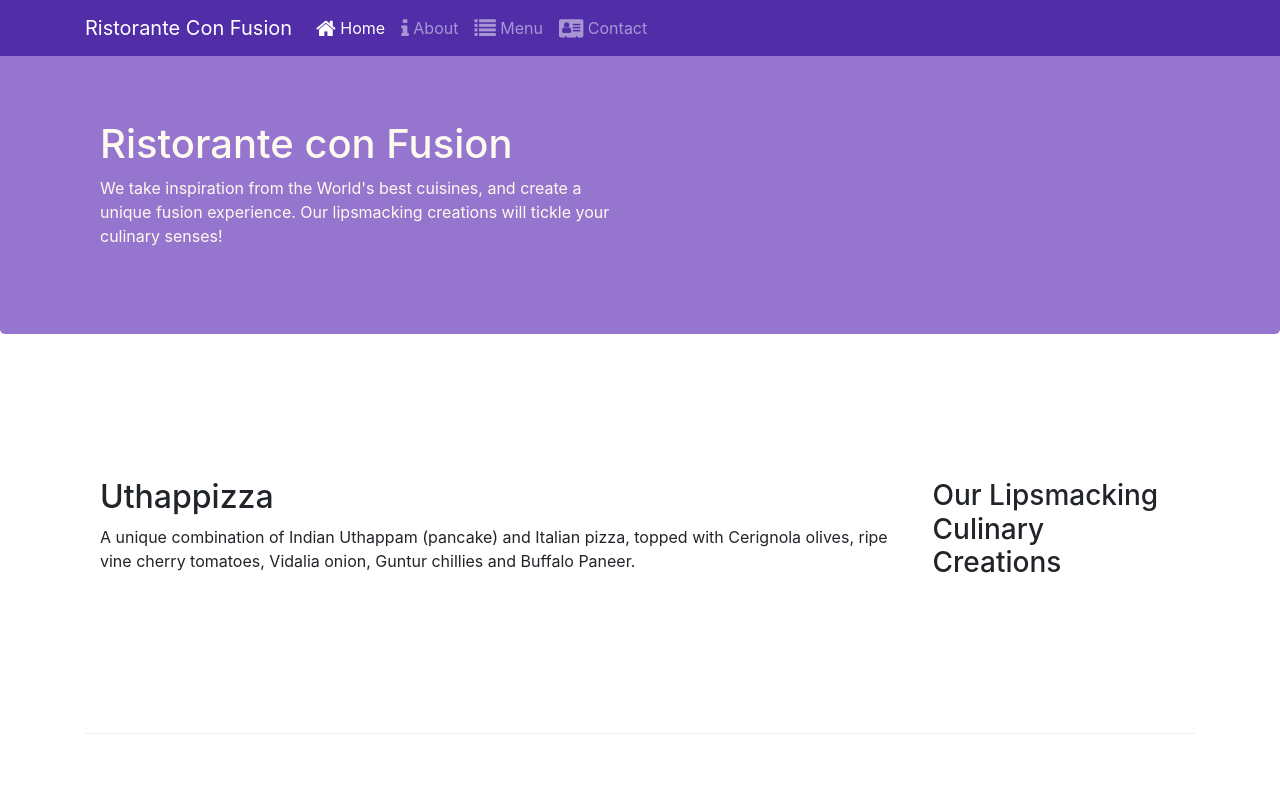
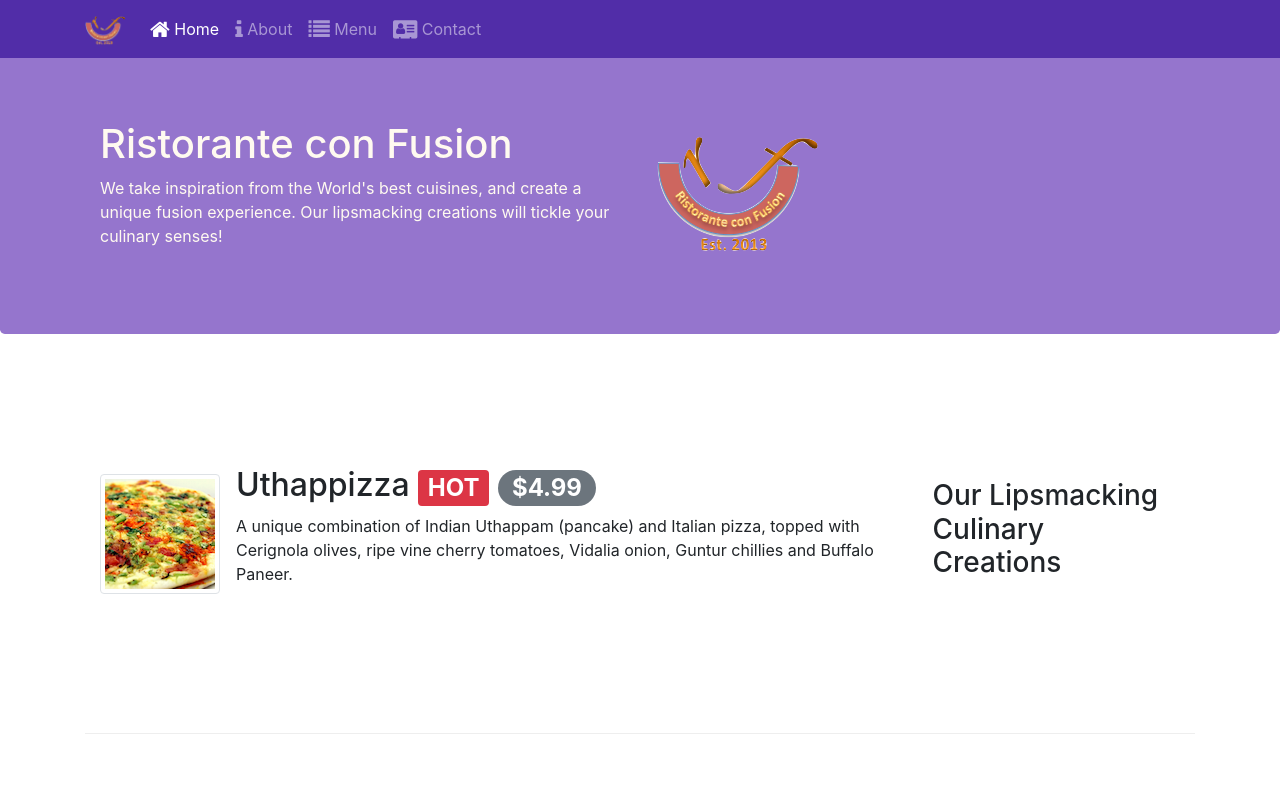
Before and after one commit to RuiqiZ/Bootstrap-4, a website: page index.html in a window 1280 px wide. Shown: the top 800 px of the page. Drawn offline with nearby package versions, Linux system fonts and the light colour scheme.

Commit message:
alerting users

```diff
--- a/index.html
+++ b/index.html
@@ -21,7 +21,7 @@
             <button class="navbar-toggler" type="button" data-toggle="collapse" data-target="#Navbar">
                 <span class="navbar-toggler-icon"></span>
             </button>
-            <a class="navbar-brand" href="#">Ristorante Con Fusion</a>
+            <a class="navbar-brand" href="#"><img src="img/logo.png" height="30" width="41"></a>
             <div class="collapse navbar-collapse" id="Navbar">
                 <ul class="navbar-nav mr-auto">
                     <li class="nav-item active"><a class="nav-link" href="#"><span class="fa fa-home fa-lg"></span> Home</a></li>
@@ -40,7 +40,8 @@
                     <h1>Ristorante con Fusion</h1>
                     <p>We take inspiration from the World's best cuisines, and create a unique fusion experience. Our lipsmacking creations will tickle your culinary senses!</p>
                 </div>
-                <div class="col-12 col-sm">
+                <div class="col-12 col-sm align-self-center">
+                    <img src="img/logo.png" class="img-fluid">
                 </div>
             </div>
         </div>
@@ -52,8 +53,15 @@
                 <h3>Our Lipsmacking Culinary Creations</h3>
             </div>
             <div class="col col-sm order-sm-first col-md">
-                <h2>Uthappizza</h2>
-                <p>A unique combination of Indian Uthappam (pancake) and Italian pizza, topped with Cerignola olives, ripe vine cherry tomatoes, Vidalia onion, Guntur chillies and Buffalo Paneer.</p>
+                <div class="media">
+                    <img class="d-flex mr-3 img-thumbnail align-self-center"
+                        src="img/uthappizza.png" alt="uthappizza">
+                    <div class="media-body">
+                        <h2 class="mt-0">Uthappizza <span class="badge badge-danger">HOT</span>
+                        <span class="badge badge-pill badge-secondary">$4.99</span></h2>
+                        <p>A unique combination of Indian Uthappam (pancake) and Italian pizza, topped with Cerignola olives, ripe vine cherry tomatoes, Vidalia onion, Guntur chillies and Buffalo Paneer.</p>
+                    </div>
+                </div>
             </div>
         </div>
 
@@ -73,9 +81,14 @@
                 <h3>Meet our Culinary Specialists</h3>
             </div>
             <div class="col col-sm order-sm-first col-md">
-                <h2>Alberto Somayya</h2>
-                <h4>Executive Chef</h4>
-                <p>Award winning three-star Michelin chef with wide International experience having worked closely with whos-who in the culinary world, he specializes in creating mouthwatering Indo-Italian fusion experiences. </p>
+                <div class="media">
+                    <img class="d-flex mr-3 img-thumbnail align-self-center" src="img/alberto.png" alt="alberto">
+                    <div class="media-body">
+                        <h2>Alberto Somayya</h2>
+                        <h4>Executive Chef</h4>
+                        <p>Award winning three-star Michelin chef with wide International experience having worked closely with whos-who in the culinary world, he specializes in creating mouthwatering Indo-Italian fusion experiences. </p>
+                    </div>
+                </div>
             </div>
         </div>
     </div>
```
Also changed, not shown: img/alberto.png (added), img/buffet.png (added), img/logo.png (added), img/uthappizza.png (added).
